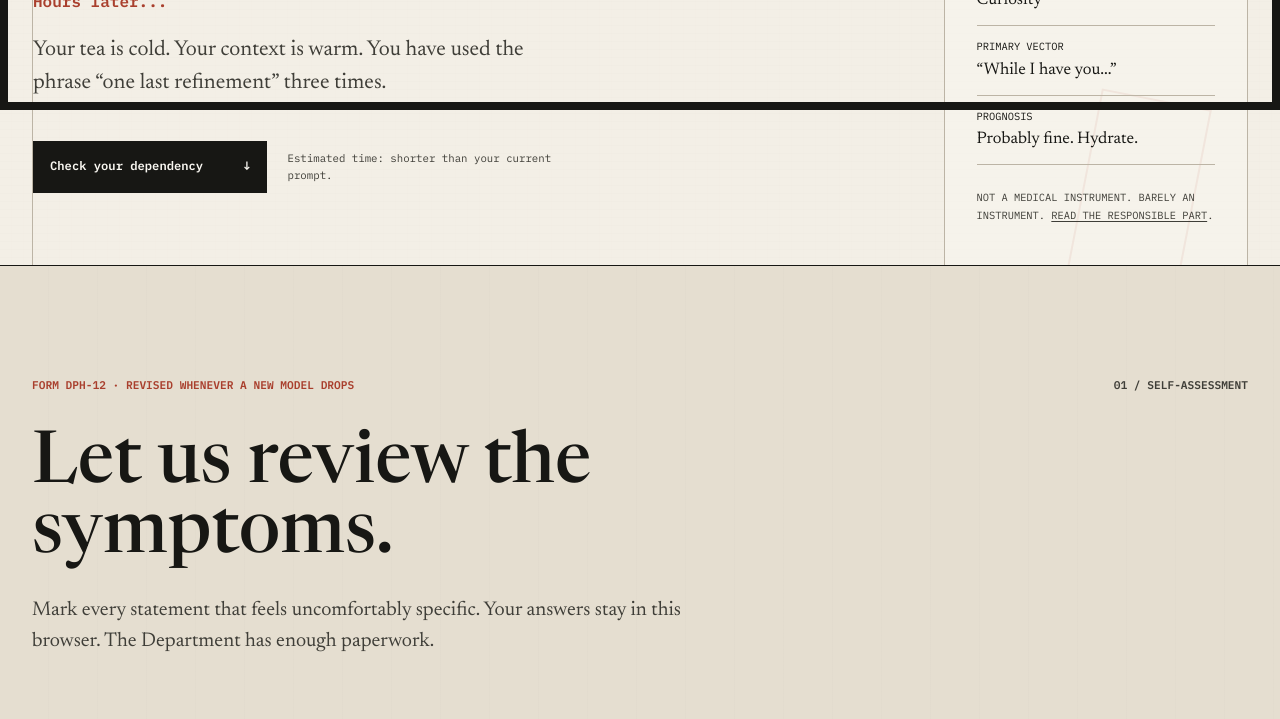
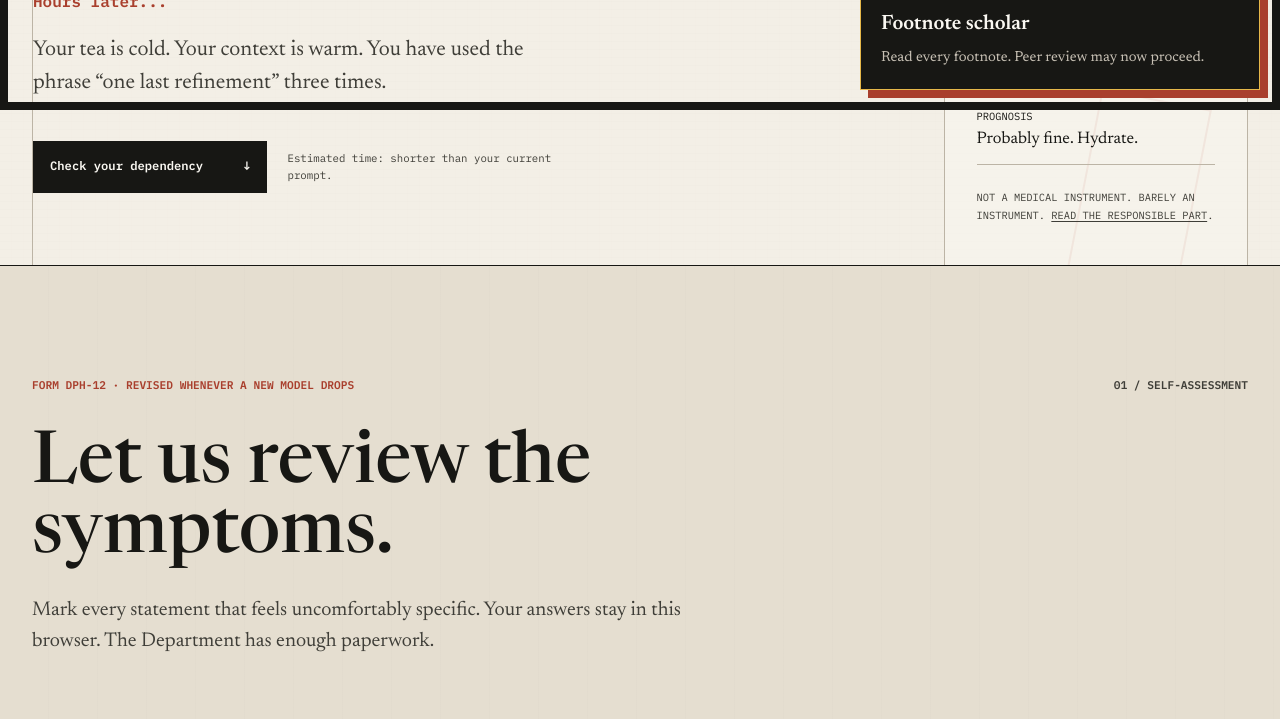
Before and after one commit to JGalego/Claudeholic, a website with bundled scripts: page index.html in a window 1280 px wide. Shown: the part 690-1409 px from the top of the page. Built offline with nearby package versions, Linux system fonts and the light colour scheme.

Commit message:
feat: filed additional achievements in triplicate

```diff
--- a/assets/css/site.css
+++ b/assets/css/site.css
@@ -3006,3 +3006,11 @@ body[data-condition="12"] .case-summary {
     border-top: 1pt solid #000;
   }
 }
+
+.achievement-progress {
+  margin: -0.5rem 0 1.25rem;
+  color: var(--carbon-soft);
+  font-family: var(--font-mono);
+  font-size: 0.67rem;
+  text-transform: uppercase;
+}
--- a/assets/js/achievements.js
+++ b/assets/js/achievements.js
@@ -1,6 +1,7 @@
 const ACHIEVEMENT_KEY = "claudeholic.achievements.v1";
 const VISIT_KEY = "claudeholic.visits.v1";
 const SESSION_KEY = "claudeholic.session-seen.v1";
+const FLAGS_KEY = "claudeholic.flags.v1";
 
 const CATALOG = {
   "self-awareness": {
@@ -32,6 +33,26 @@ const CATALOG = {
   "terminal-mode": {
     title: "Found the interface beneath the interface",
     description: "Found the interface beneath the interface. This will not help your assessment.",
+  },
+  "analog-walk": {
+    title: "Analog excursion complete",
+    description: "Reached something photosynthetic via the restricted terminal.",
+  },
+  "night-shift": {
+    title: "Night shift acknowledged",
+    description: "Visited between 02:00 and 05:00. The Department notes the hour without judgment.",
+  },
+  "paper-form": {
+    title: "Paper edition respondent",
+    description: "Printed Form DPH-12. The analog filing system survives.",
+  },
+  "footnote-scholar": {
+    title: "Footnote scholar",
+    description: "Read every footnote. Peer review may now proceed.",
+  },
+  "missing-context": {
+    title: "Context not found",
+    description: "Visited a page that had left the conversation, then filed the incident anyway.",
   },
 };
 
@@ -114,6 +135,14 @@ export function initAchievements() {
     window.setTimeout(() => toast.remove(), 8_000);
   };
 
+  const progress = document.createElement("p");
+  progress.className = "achievement-progress";
+  document.querySelector("#achievements-title")?.insertAdjacentElement("afterend", progress);
+
+  const renderProgress = () => {
+    progress.textContent = `${unlocked.size} of ${Object.keys(CATALOG).length} filed locally. Some filings require unusual behavior.`;
+  };
+
   const unlock = (id, { notify = true } = {}) => {
     const achievement = CATALOG[id];
 
@@ -124,6 +153,7 @@ export function initAchievements() {
     unlocked.add(id);
     writeJson(localStorage, ACHIEVEMENT_KEY, [...unlocked]);
     renderState(id);
+    renderProgress();
 
     if (notify) {
       showToast(achievement);
@@ -150,8 +180,43 @@ export function initAchievements() {
     }
   });
 
+  renderProgress();
+
   document.addEventListener("claudeholic:panic-complete", () => unlock("analog-protocol"));
+  document.addEventListener("claudeholic:analog-walk", () => unlock("analog-walk"));
   sourceLink?.addEventListener("click", () => unlock("primary-source"));
+
+  window.addEventListener("beforeprint", () => unlock("paper-form"));
+  matchMedia("print").addEventListener?.("change", (event) => {
+    if (event.matches) {
+      unlock("paper-form");
+    }
+  });
+
+  const currentHour = new Date().getHours();
+
+  if (currentHour >= 2 && currentHour < 5) {
+    unlock("night-shift");
+  }
+
+  const footnotes = document.querySelector("#footnotes-title")?.closest("section");
+
+  if (footnotes && "IntersectionObserver" in window) {
+    const observer = new IntersectionObserver(
+      (entries) => {
+        if (entries.some((entry) => entry.intersectionRatio >= 0.9)) {
+          unlock("footnote-scholar");
+          observer.disconnect();
+        }
+      },
+      { threshold: 0.9 },
+    );
+    observer.observe(footnotes);
+  }
+
+  if (readJson(localStorage, FLAGS_KEY, {}).missingContext) {
+    window.setTimeout(() => unlock("missing-context"), 1_500);
+  }
 
   document.addEventListener("visibilitychange", () => {
     if (document.hidden) {
--- a/assets/js/terminal.js
+++ b/assets/js/terminal.js
@@ -312,7 +312,7 @@ export function initTerminal(achievements = {}) {
       ];
     },
     privacy() {
-      return ["No analytics. No cookies. No remote shell.", "Achievements and visit count use localStorage; session-seen detection uses sessionStorage.", "Clear browser site data to shred both records."];
+      return ["No analytics. No cookies. No remote shell.", "Achievements, visit count, and small event flags use localStorage; session-seen detection uses sessionStorage.", "Clear browser site data to shred every record."];
     },
     "touch-grass"() {
       return ["ERROR: Physical world cannot be rendered in this terminal.", "Suggested action: close terminal, locate door, proceed without API.", 'See also: "go-outside", a supervised alternative.'];
--- a/index.html
+++ b/index.html
@@ -589,7 +589,8 @@
         <p>
           No analytics. No cookies. No accounts. Assessment answers never leave
           your browser, and individual checkbox selections are not saved. Coarse
-          milestones, unlocked achievements, a visit count, and one-session
+          milestones, unlocked achievements, small event flags (such as having
+          met the missing-context page), a visit count, and one-session
           detection are stored automatically in browser site data; you can erase
           all of them through your browser's site-data controls.
         </p>
```
Also changed, not shown: 404.html (+12 -0 lines), README.md.
